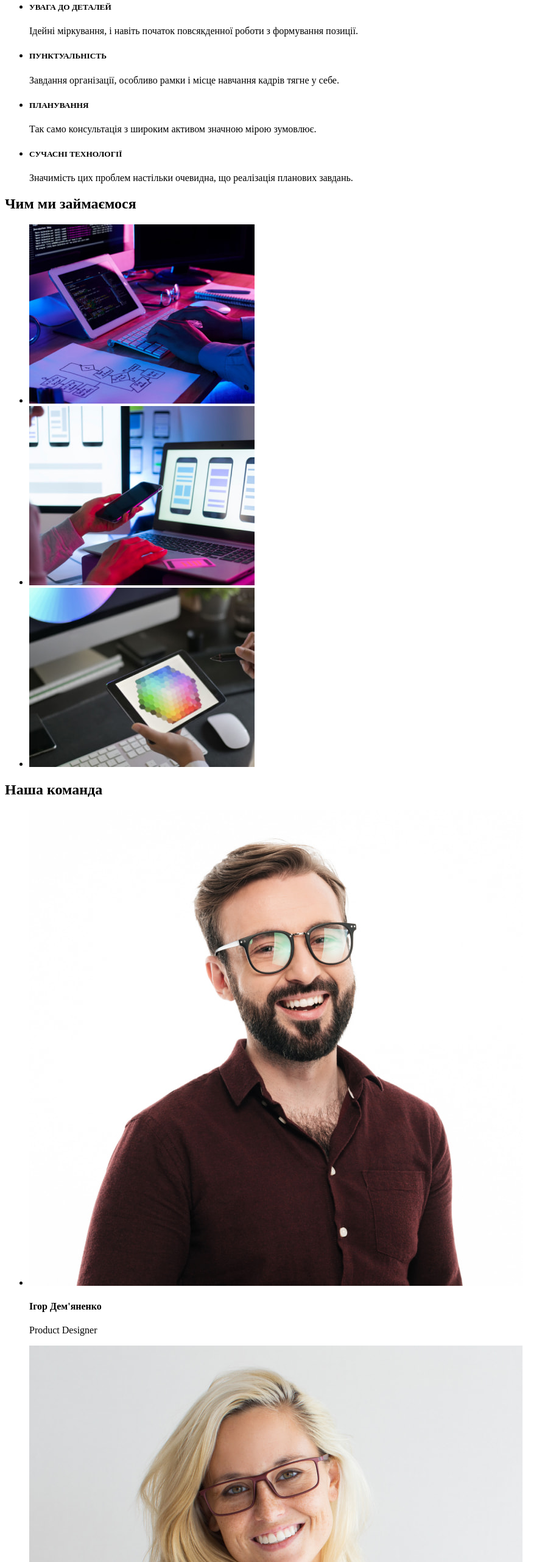
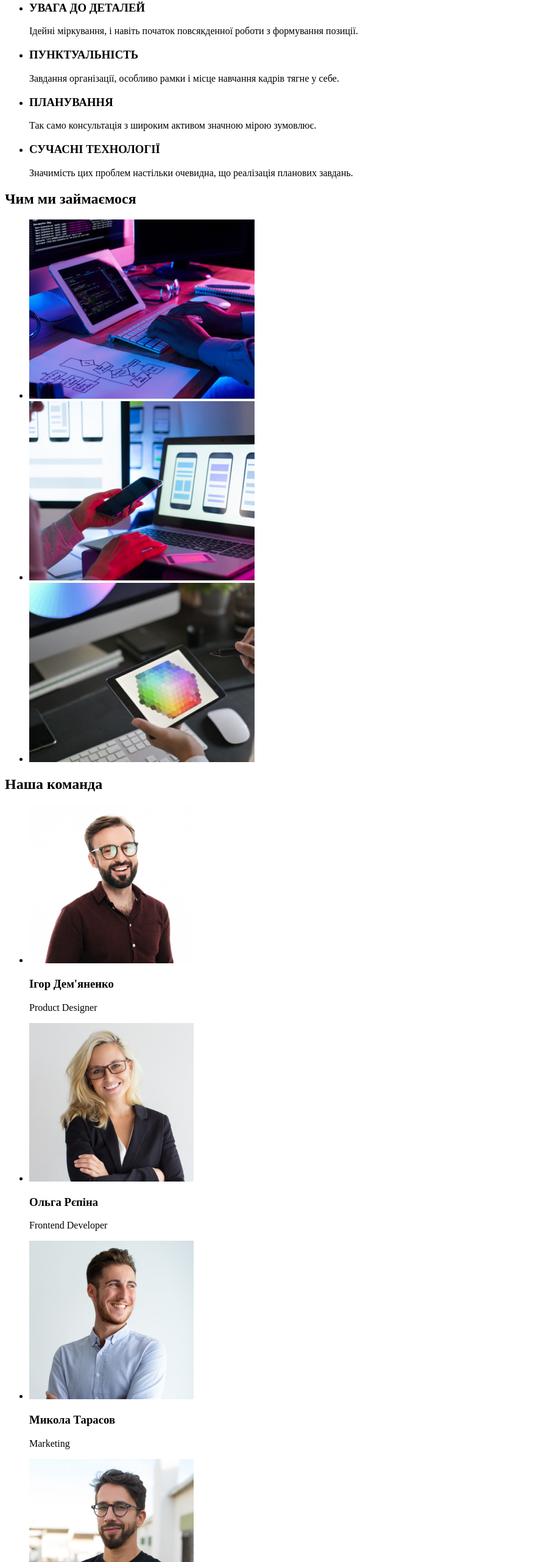
Before and after one commit to LiudmylaBeshliaha/goit-markup-hw-01, a plain HTML site: page index.html in a window 1280 px wide. Shown: the part 238-2800 px from the top of the page at 61% size, without its empty margins (0-913 px from the left). Drawn offline with Linux system fonts and the light colour scheme.

Commit message:
changing the code after verefication

```diff
--- a/index.html
+++ b/index.html
@@ -1,5 +1,5 @@
 <!DOCTYPE html>
-<html lang="en">
+<html lang="uk">
 <head>
     <meta charset="UTF-8">
     <meta name="viewport" content="width=device-width, initial-scale=1.0">
@@ -9,13 +9,9 @@
     <header class="header">
         <a href="./index.html" aria-label="Логотип сайту WebStudio">
             WebStudio
-            <!--
-            <img src="./images/header/logo.png" alt="Логотип" width="152" height="28">
-            -->
         </a>
 
         <nav class="navigtion">
-
             <ul class="list">
                 <li class="item">
                     <a class="link" href="#">
@@ -32,14 +28,14 @@
                         Контакти
                     </a>
                 </li>
+                <li>
+                    <a href="mailto:info@devstudio.com">info@devstudio.com</a>
+                </li>
+                <li>
+                    <a href="tel:380961111111">+38 096 111 11 11</a>
+                </li>
             </ul>
-
         </nav>
-
-        <div class="head-gruop">
-            <a href="meilto:info@devstudio.com">info@devstudio.com</a>
-            <a href="tel:380961111111">+38 096 111 11 11</a>
-        </div>
     </header>
 
     <main>
@@ -49,68 +45,69 @@
                 <button type="button">Замовити послугу</button>
             </div>
         </section>
-        <div>
+        <section>
+            <h2></h2>
             <ul>
                 <li>
-                    <h5>УВАГА ДО ДЕТАЛЕЙ</h5>
+                    <h3>УВАГА ДО ДЕТАЛЕЙ</h3>
                     <p>Ідейні міркування, і навіть початок повсякденної роботи з формування позиції.</p>
                 </li>
                 <li>
-                    <h5>ПУНКТУАЛЬНІСТЬ</h5>
+                    <h3>ПУНКТУАЛЬНІСТЬ</h3>
                     <p>Завдання організації, особливо рамки і місце навчання кадрів тягне у себе.</p>
                 </li>
                 <li>
-                    <h5>ПЛАНУВАННЯ</h5>
+                    <h3>ПЛАНУВАННЯ</h3>
                     <p>Так само консультація з широким активом значною мірою зумовлює.</p>
                 </li>
                 <li>
-                    <h5>СУЧАСНІ ТЕХНОЛОГІЇ</h5>
+                    <h3>СУЧАСНІ ТЕХНОЛОГІЇ</h3>
                     <p>Значимість цих проблем настільки очевидна, що реалізація планових завдань.</p>
                 </li>
             </ul>
-        </div>
-        <div>
+        </section>
+        <section>
             <h2>Чим ми займаємося</h2>
             <ul>
                 <li><img src="./image/main/doing/img-1.jpg" alt="development of mobile applications" width="370" height="294"></li>
                 <li><img src="./image/main/doing/img-2.jpg" alt="development of mobile applications" width="370" height="294"></li>
                 <li><img src="./image/main/doing/img-3.jpg" alt="development of mobile applications" width="370" height="294"></li>
             </ul>
-        </div>
+        </section>
 
-        <div>
+        <section>
             <h2>Наша команда</h2>
             <ul>
                 <li>
-                    <img src="./image/main/teams/img1.jpg" alt="ouer teams" width="810" height="780">
+                    <img src="./image/main/teams/img1.jpg" alt="ouer teams" width="270" height="260">
                     <div>
-                        <h4>Ігор Дем'яненко</h4>
+                        <h3>Ігор Дем'яненко</h3>
                         <p>Product Designer</p>
                     </div>
                 </li>
                 <li>
-                    <img src="./image/main/teams/img2.jpg" alt="ouer teams" width="810" height="780">
+                    <img src="./image/main/teams/img2.jpg" alt="ouer teams" width="270" height="260">
                     <div>
-                        <h4>Ольга Рєпіна</h4>
+                        <h3>Ольга Рєпіна</h3>
                         <p>Frontend Developer</p>
                     </div>
                 </li>
                 <li>
-                    <img src="./image/main/teams/img3.jpg" alt="ouer teams" width="810" height="780">
+                    <img src="./image/main/teams/img3.jpg" alt="ouer teams" width="270" height="260">
                     <div>
-                        <h4>Микола Тарасов</h4>
+                        <h3>Микола Тарасов</h3>
                         <p>Marketing</p>
                     </div>
                 </li>
                 <li>
-                    <img src="./image/main/teams/img4.jpg" alt="ouer teams" width="810" height="780">
+                    <img src="./image/main/teams/img4.jpg" alt="ouer teams" width="270" height="260">
                     <div>
-                        <h4>Михайло Єрмаков</h4>
+                        <h3>Михайло Єрмаков</h3>
                         <p>UI Designer</p>
                     </div>
                 </li>
             </ul>
-        </div>
+        </section>
 
     </main>
 
@@ -118,15 +115,11 @@
         <a href="./index.html" aria-label="Логотип сайту WebStudio">
             WebStudio
         </a>
-        <div class="head-gruop">
-            <address>
-                <p class="siti">м. Київ, пр-т Лесі Українки, 26</p>
-                <a href="meilto:info@devstudio.com">info@devstudio.com</a>
-                <a href="tel:380961111111">+38 096 111 11 11</a>
-            </address>
-        </div>
-
+        <address>
+            <p class="siti">м. Київ, пр-т Лесі Українки, 26</p>
+            <a href="mailto:info@devstudio.com">info@devstudio.com</a>
+            <a href="tel:380961111111">+38 096 111 11 11</a>
+        </address>
     </footer>
-
 </body>
 </html>
```
